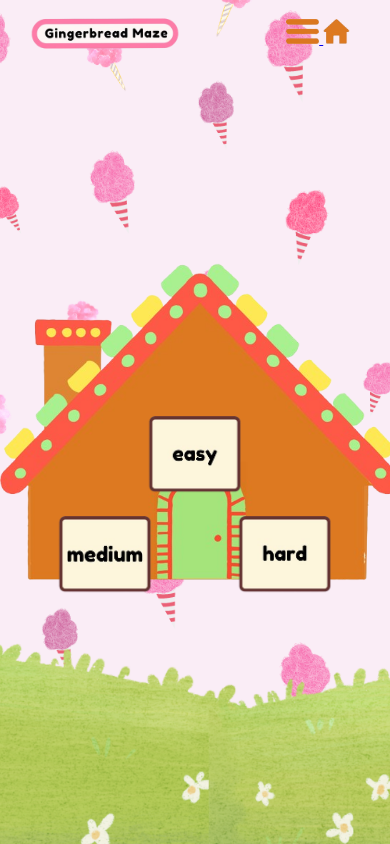
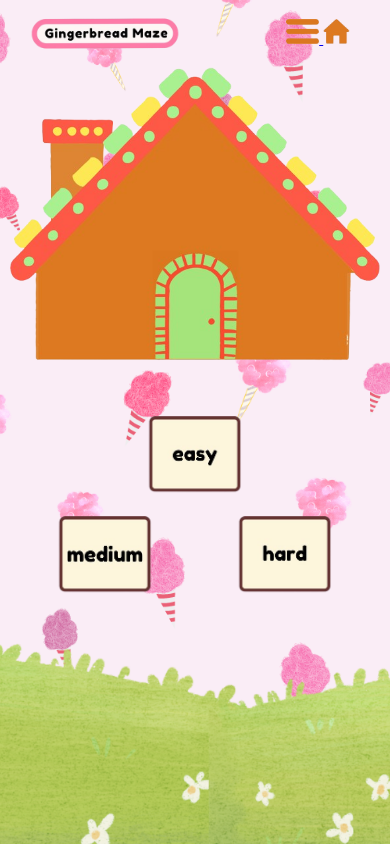
Before and after one commit to Anshi333/Holiday_Maze_Game, a plain HTML site: page level.html in a window 390 px wide. Drawn offline with Linux system fonts and the light colour scheme.

Commit message:
Update level.css

```diff
--- a/css/level.css
+++ b/css/level.css
@@ -112,9 +112,12 @@ body {
 
     #bghouse {
         justify-content: flex-start;
+        position: relative;
     }
     .house{
-        width: 400px;
+        width:100% ;
+        max-width: 100%;
+        height: auto;
     }
 
     #levels {
```
